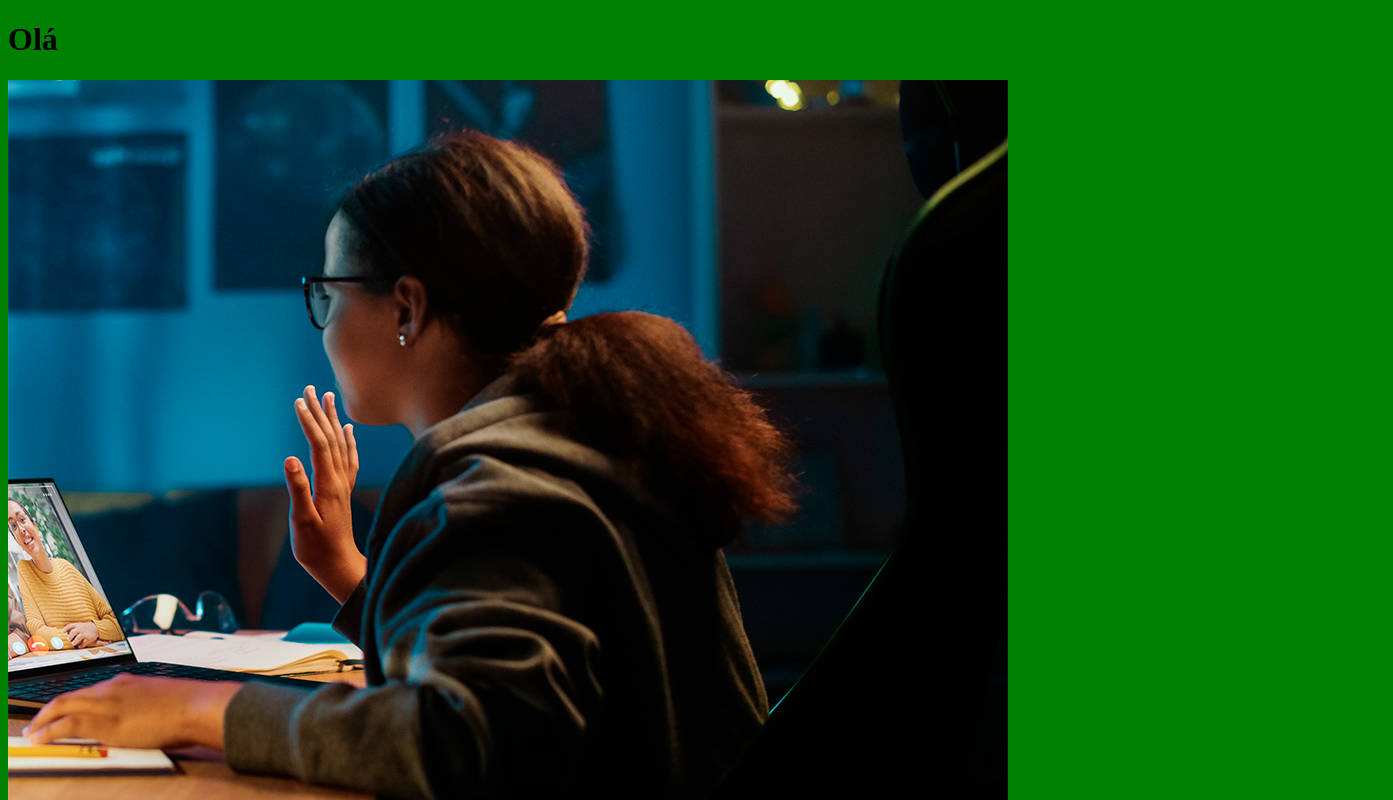
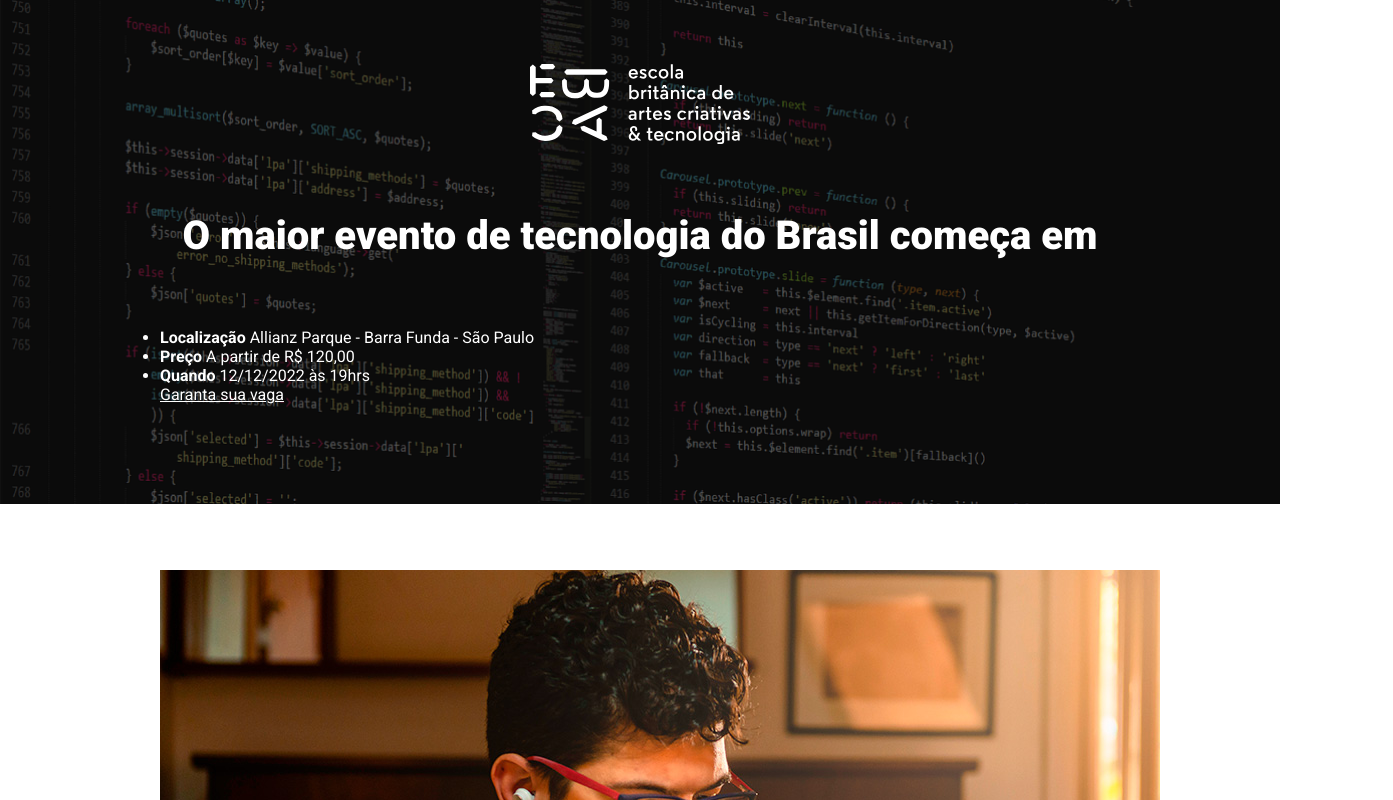
Before and after one commit to Wgroliveira/ebac_tech_talks, a website built with Parcel: page src/index.html in a window 1280 px wide. Shown: the top 800 px of the page, 1393 px wide, since content can reach past the window. Built offline with nearby package versions, Linux system fonts and the light colour scheme.

Commit message:
crando o hero

```diff
--- a/src/index.html
+++ b/src/index.html
@@ -1,14 +1,89 @@
 <!DOCTYPE html>
-<html lang="en">
+<html lang="pt-br">
 <head>
     <meta charset="UTF-8">
+    <meta http-equiv="X-UA-Compatible" content="IE=edge">
     <meta name="viewport" content="width=device-width, initial-scale=1.0">
-    <title>Document</title>
+    <title>EBAC Tech Talks</title>
+    <link rel="preconnect" href="https://fonts.googleapis.com">
+    <link rel="preconnect" href="https://fonts.gstatic.com" crossorigin>
+    <link href="https://fonts.googleapis.com/css2?family=Roboto:wght@400;700;900&display=swap" rel="stylesheet">
     <link rel="stylesheet" href="styles/main.scss">
 </head>
 <body>
-    <h1>Olá</h1>
-    <img src="./images/backend.png" alt="">
+    <header class="hero">
+        <div class="container">
+            <img class="hero__logo" src="./images/ebac_logo.svg" alt="EBAC">
+            <p class="hero__text">
+                O maior evento de tecnologia do Brasil começa em <span id="contador"></span>
+            </p>
+            <div class="infos-bar">
+                <ul class="infos-bar__infos">
+                    <li class="infos-bar__infos__item">
+                        <b>Localização</b>
+                        Allianz Parque - Barra Funda - São Paulo
+                    </li>
+                    <li class="infos-bar__infos__item">
+                        <b>Preço</b>
+                        A partir de R$ 120,00
+                    </li>
+                    <li class="infos-bar__infos__item">
+                        <b>Quando</b>
+                        12/12/2022 às 19hrs
+                    </li>
+                </ul>
+                <a href="#" class="button button--primary">
+                    Garanta sua vaga
+                </a>
+            </div>
+        </div>
+    </header>
+
+    <section class="event event--frontend">
+        <div class="container" data-aos="fade-right">
+            <div class="event__details">
+                <h2 class="event__details__title">Front-end</h2>
+                <p class="event__details__description">
+                    Lorem ipsum dolor sit, amet consectetur adipisicing elit. Aliquid maiores vel alias obcaecati quidem eaque consectetur non distinctio, molestiae labore reprehenderit? Amet culpa facere iure autem atque unde quos sequi.
+                </p>
+            </div>
+            <img class="event__image" src="./images/frontend.png" alt="Front-end">
+        </div>
+    </section>
+    <section class="event event--ui-ux event--image-left">
+        <div class="container" data-aos="fade-left">
+            <div class="event__details">
+                <h2 class="event__details__title">UI/UX</h2>
+                <p class="event__details__description">
+                    Lorem ipsum dolor sit, amet consectetur adipisicing elit. Aliquid maiores vel alias obcaecati quidem eaque consectetur non distinctio, molestiae labore reprehenderit? Amet culpa facere iure autem atque unde quos sequi.
+                </p>
+            </div>
+            <img class="event__image" src="./images/ui-ux.png" alt="UI/UX">
+        </div>
+    </section>
+    <section class="event event--data-science">
+        <div class="container" data-aos="fade-right">
+            <div class="event__details">
+                <h2 class="event__details__title">Data Science</h2>
+                <p class="event__details__description">
+                    Lorem ipsum dolor sit, amet consectetur adipisicing elit. Aliquid maiores vel alias obcaecati quidem eaque consectetur non distinctio, molestiae labore reprehenderit? Amet culpa facere iure autem atque unde quos sequi.
+                </p>
+            </div>
+            <img class="event__image" src="./images/data.png" alt="Data Science">
+        </div>
+    </section>
+    <section class="event event--backend event--image-left">
+        <div class="container" data-aos="fade-left">
+            <div class="event__details">
+                <h2 class="event__details__title">Back-end</h2>
+                <p class="event__details__description">
+                    Lorem ipsum dolor sit, amet consectetur adipisicing elit. Aliquid maiores vel alias obcaecati quidem eaque consectetur non distinctio, molestiae labore reprehenderit? Amet culpa facere iure autem atque unde quos sequi.
+                </p>
+            </div>
+            <img class="event__image" src="./images/backend.png" alt="Back-end">
+        </div>
+    </section>
+
     <script src="./scripts/main.js"></script>
 </body>
 </html>
--- /dev/null
+++ b/src/styles/_hero.scss
@@ -0,0 +1,53 @@
+.hero {
+    padding-top: 64px;
+    padding-bottom: 100px;
+    background-image: url(../images/fundo.png);
+    background-repeat: no-repeat;
+    background-size: cover;
+    position: relative;
+
+    .container {
+        position: relative;
+    }
+
+    &::before {
+        position: absolute;
+        top: 0;
+        left: 0;
+        width: 100%;
+        height: 100%;
+        background-color: #000;
+        content: '';
+        opacity: .6;
+
+    }
+
+    &__text {
+        margin-top: 64px;
+        margin-bottom: 64px;
+        font-size: 40px;
+        line-height: 56px;
+        font-weight: 800;
+        text-align: center;
+    }
+
+    &__logo {
+        margin: 0 auto;
+        height: 80px;
+        display: block;
+    }
+
+    @media (max-width: 640px) {
+        padding: 40px 0;
+
+        &__logo {
+            height: 40px;
+        }
+
+        &__text {
+            font-size: 22px;
+            line-height: 24px;
+            margin: 24px 0;
+        }
+    }
+}
--- a/src/styles/main.scss
+++ b/src/styles/main.scss
@@ -1,3 +1,25 @@
-body {
-    background-color: green;
+@use 'hero';
+
+* {
+    margin: 0;
+    padding: 0;
+    box-sizing: border-box;
+    font-family: 'Roboto', sans-serif;
+    color: #fff;
 }
+
+.container {
+    max-width: 960px;
+    width: 100%;
+    margin: 0 auto;
+
+
+    @media (max-width: 640px) {
+        max-width: 80%;
+    }
+
+    @media (max-width: 1024px) {
+        max-width: 90%;
+    }
+
+}
```
